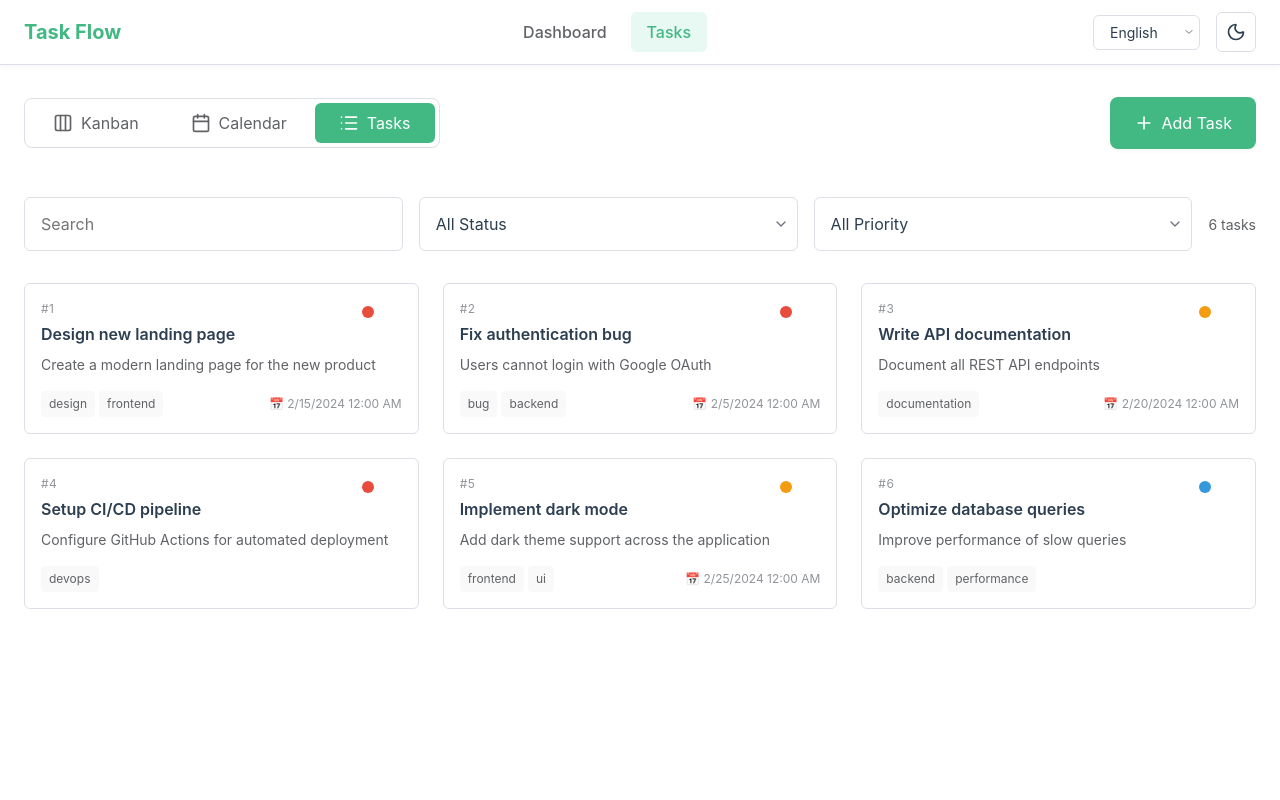
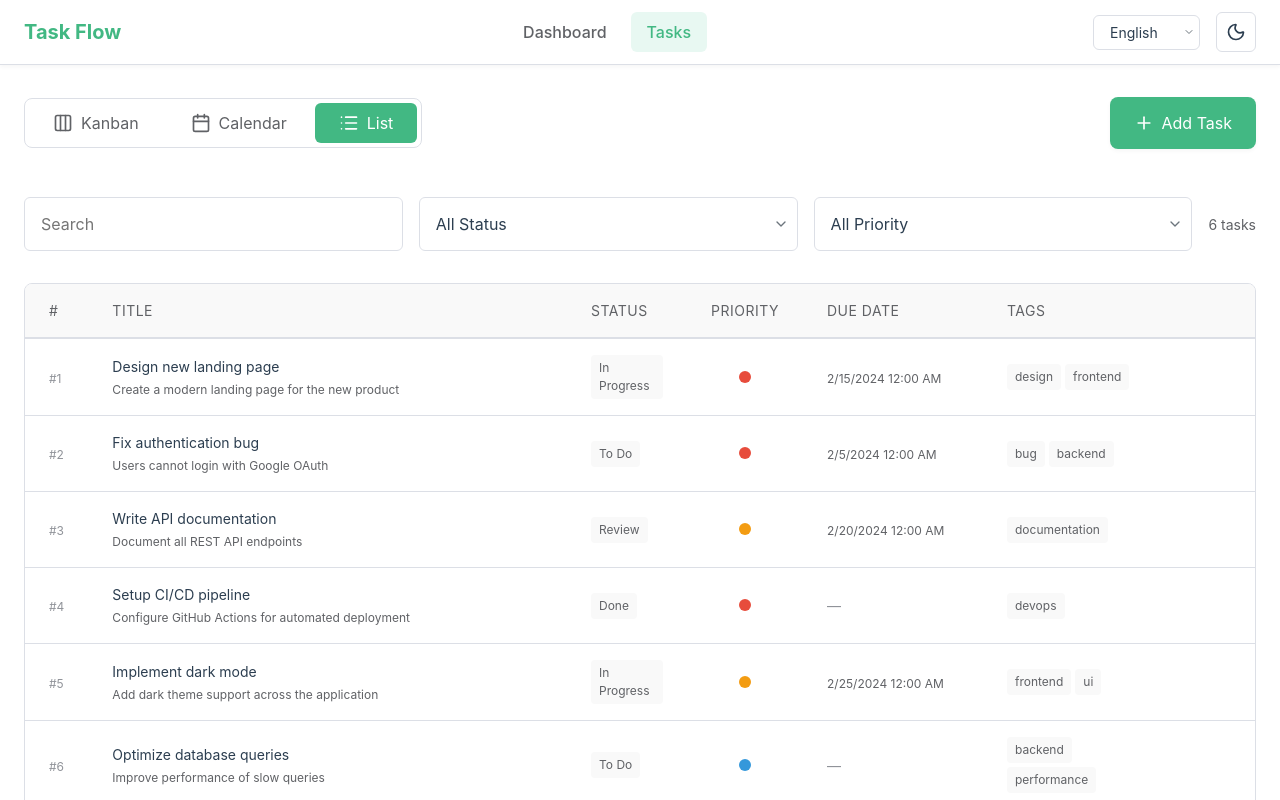
Before and after one commit to Arumyancev/task-flow, a Vue app: page /tasks/list in a window 1280 px wide. Built offline with nearby package versions, Linux system fonts and the light colour scheme; the HTML template or start-up script is replaced by a standard one.

Commit message:
add list view

```diff
--- a/src/i18n/locales/en.ts
+++ b/src/i18n/locales/en.ts
@@ -23,6 +23,7 @@ export default {
     kanban: 'Kanban',
     calendar: 'Calendar',
     tasks: 'Tasks',
+    list: 'List',
   },
   task: {
     title: 'Title',
--- a/src/i18n/locales/ru.ts
+++ b/src/i18n/locales/ru.ts
@@ -23,6 +23,7 @@ export default {
     kanban: 'Канбан',
     calendar: 'Календарь',
     tasks: 'Задачи',
+    list: 'Список',
   },
   task: {
     title: 'Название',
--- a/src/i18n/locales/zh.ts
+++ b/src/i18n/locales/zh.ts
@@ -23,6 +23,7 @@ export default {
     kanban: 'Kanban',
     calendar: 'Calendar',
     tasks: 'Tasks',
+    list: 'List',
   },
   task: {
     title: 'Title',
--- a/src/views/tasks/ListView.vue
+++ b/src/views/tasks/ListView.vue
@@ -2,7 +2,6 @@
 import { ref, computed } from 'vue'
 import { useTasksStore } from '@/stores/tasks'
 import { storeToRefs } from 'pinia'
-import TaskCard from '@/components/common/TaskCard.vue'
 import TaskFormModal from '@/components/tasks/TaskFormModal.vue'
 import ConfirmDialog from '@/components/common/ConfirmDialog.vue'
 import AppIcon from '@/components/common/AppIcon.vue'
@@ -34,6 +33,21 @@ const filteredTasks = computed(() => {
     return matchesSearch && matchesStatus && matchesPriority
   })
 })
+
+const priorityColors = {
+  [TaskPriority.LOW]: 'var(--color-info)',
+  [TaskPriority.MEDIUM]: 'var(--color-warning)',
+  [TaskPriority.HIGH]: 'var(--color-danger)',
+  [TaskPriority.URGENT]: 'var(--color-danger)',
+}
+
+function formatDate(date?: Date) {
+  if (!date) return ''
+  const d = new Date(date)
+  const dateStr = d.toLocaleDateString()
+  const timeStr = d.toLocaleTimeString([], { hour: '2-digit', minute: '2-digit' })
+  return `${dateStr} ${timeStr}`
+}
 
 async function openEditTaskModal(task: Task) {
   try {
@@ -106,15 +120,79 @@ async function handleDeleteTask(task: Task) {
       </div>
     </div>
 
-    <div class="tasks-list">
-      <TaskCard
-        v-for="task in filteredTasks"
-        :key="task.id"
-        :task="task"
-        @click="openEditTaskModal(task)"
-        @delete="handleDeleteTask(task)"
-      />
-      <div v-if="filteredTasks.length === 0" class="empty-state">
+    <div class="tasks-table">
+      <div v-if="filteredTasks.length > 0" class="table-wrapper">
+        <table class="table">
+          <thead>
+            <tr>
+              <th class="col-id">#</th>
+              <th class="col-title">{{ t('task.title') }}</th>
+              <th class="col-status">{{ t('task.status') }}</th>
+              <th class="col-priority">{{ t('task.priority') }}</th>
+              <th class="col-date">{{ t('task.dueDate') }}</th>
+              <th class="col-tags">{{ t('task.tags') }}</th>
+              <th class="col-actions"></th>
+            </tr>
+          </thead>
+          <tbody>
+            <tr
+              v-for="task in filteredTasks"
+              :key="task.id"
+              class="table-row"
+              @click="openEditTaskModal(task)"
+            >
+              <td class="col-id">
+                <span class="task-id">#{{ task.id }}</span>
+              </td>
+              <td class="col-title">
+                <div class="task-title-cell">
+                  <div class="task-title">{{ task.title }}</div>
+                  <div v-if="task.description" class="task-description">
+                    {{ task.description }}
+                  </div>
+                </div>
+              </td>
+              <td class="col-status">
+                <span class="status-badge">{{ t(`status.${task.status}`) }}</span>
+              </td>
+              <td class="col-priority">
+                <span
+                  class="priority-dot"
+                  :style="{ backgroundColor: priorityColors[task.priority] }"
+                  :title="t(`priority.${task.priority}`)"
+                ></span>
+              </td>
+              <td class="col-date">
+                <span v-if="task.dueDate" class="task-date">
+                  {{ formatDate(task.dueDate) }}
+                </span>
+                <span v-else class="no-date">—</span>
+              </td>
+              <td class="col-tags">
+                <div v-if="task.tags && task.tags.length" class="task-tags">
+                  <span v-for="tag in task.tags.slice(0, 2)" :key="tag" class="task-tag">
+                    {{ tag }}
+                  </span>
+                  <span v-if="task.tags.length > 2" class="more-tags">
+                    +{{ task.tags.length - 2 }}
+                  </span>
+                </div>
+              </td>
+              <td class="col-actions">
+                <button
+                  class="delete-btn"
+                  @click.stop="handleDeleteTask(task)"
+                  :title="t('task.deleteTask')"
+                >
+                  <AppIcon name="Trash2" :size="16" />
+                </button>
+              </td>
+            </tr>
+          </tbody>
+        </table>
+      </div>
+
+      <div v-else class="empty-state">
         <div class="empty-icon">
           <AppIcon name="Search" :size="64" stroke-width="1.5" />
         </div>
@@ -177,14 +255,181 @@ async function handleDeleteTask(task: Task) {
   box-shadow: 0 0 0 3px var(--color-primary-light);
 }
 
-.tasks-list {
-  display: grid;
-  grid-template-columns: repeat(auto-fill, minmax(350px, 1fr));
-  gap: var(--spacing-lg);
+.tasks-table {
+  background-color: var(--color-surface);
+  border: 1px solid var(--color-border);
+  border-radius: var(--radius-lg);
+  overflow: hidden;
+}
+
+.table-wrapper {
+  overflow-x: auto;
+}
+
+.table {
+  width: 100%;
+  border-collapse: collapse;
+}
+
+.table thead {
+  background-color: var(--color-background-soft);
+  border-bottom: 2px solid var(--color-border);
+}
+
+.table th {
+  padding: var(--spacing-md) var(--spacing-lg);
+  text-align: left;
+  font-size: var(--font-sm);
+  font-weight: var(--font-semibold);
+  color: var(--color-text-secondary);
+  text-transform: uppercase;
+  letter-spacing: 0.5px;
+}
+
+.table tbody tr {
+  border-bottom: 1px solid var(--color-border);
+  cursor: pointer;
+  transition: background-color var(--transition-fast);
+}
+
+.table tbody tr:hover {
+  background-color: var(--color-background-soft);
+}
+
+.table tbody tr:hover .delete-btn {
+  opacity: 1;
+  visibility: visible;
+}
+
+.table td {
+  padding: var(--spacing-md) var(--spacing-lg);
+  font-size: var(--font-sm);
+  color: var(--color-text);
+  vertical-align: middle;
+}
+
+.col-id {
+  width: 60px;
+}
+
+.col-title {
+  min-width: 250px;
+}
+
+.col-status {
+  width: 120px;
+}
+
+.col-priority {
+  width: 80px;
+  text-align: center;
+}
+
+.col-date {
+  width: 180px;
+}
+
+.col-tags {
+  width: 200px;
+}
+
+.col-actions {
+  width: 60px;
+  text-align: right;
+}
+
+.task-id {
+  font-size: var(--font-xs);
+  font-weight: var(--font-semibold);
+  color: var(--color-text-muted);
+}
+
+.task-title-cell {
+  display: flex;
+  flex-direction: column;
+  gap: var(--spacing-xs);
+}
+
+.task-title {
+  font-weight: var(--font-medium);
+  color: var(--color-text);
+}
+
+.task-description {
+  font-size: var(--font-xs);
+  color: var(--color-text-secondary);
+  overflow: hidden;
+  text-overflow: ellipsis;
+  white-space: nowrap;
+  max-width: 400px;
+}
+
+.status-badge {
+  display: inline-block;
+  padding: var(--spacing-xs) var(--spacing-sm);
+  background-color: var(--color-background-soft);
+  color: var(--color-text-secondary);
+  border-radius: var(--radius-sm);
+  font-size: var(--font-xs);
+  font-weight: var(--font-medium);
+}
+
+.priority-dot {
+  display: inline-block;
+  width: 12px;
+  height: 12px;
+  border-radius: 50%;
+}
+
+.task-date {
+  font-size: var(--font-xs);
+  color: var(--color-text-secondary);
+}
+
+.no-date {
+  color: var(--color-text-muted);
+}
+
+.task-tags {
+  display: flex;
+  gap: var(--spacing-xs);
+  flex-wrap: wrap;
+}
+
+.task-tag {
+  font-size: var(--font-xs);
+  padding: var(--spacing-xs) var(--spacing-sm);
+  background-color: var(--color-background-soft);
+  color: var(--color-text-secondary);
+  border-radius: var(--radius-sm);
+}
+
+.more-tags {
+  font-size: var(--font-xs);
+  color: var(--color-text-muted);
+}
+
+.delete-btn {
+  display: flex;
+  align-items: center;
+  justify-content: center;
+  padding: var(--spacing-xs);
+  background: none;
+  border: none;
+  border-radius: var(--radius-sm);
+  color: var(--color-text-muted);
+  cursor: pointer;
+  transition: all var(--transition-fast);
+  opacity: 0;
+  visibility: hidden;
+}
+
+.delete-btn:hover {
+  background-color: var(--color-danger-light);
+  color: var(--color-danger);
 }
 
 .empty-state {
-  grid-column: 1 / -1;
   display: flex;
   flex-direction: column;
   align-items: center;
@@ -212,8 +457,13 @@ async function handleDeleteTask(task: Task) {
     min-width: 100%;
   }
 
-  .tasks-list {
-    grid-template-columns: 1fr;
+  .col-description,
+  .col-tags {
+    display: none;
+  }
+
+  .task-description {
+    display: none;
   }
 }
 </style>
--- a/src/views/tasks/TasksLayout.vue
+++ b/src/views/tasks/TasksLayout.vue
@@ -15,7 +15,7 @@ const tasksStore = useTasksStore()
 const tabs = [
   { name: 'tasks-kanban', label: t('nav.kanban'), icon: 'Columns3' },
   { name: 'tasks-calendar', label: t('nav.calendar'), icon: 'Calendar' },
-  { name: 'tasks-list', label: t('nav.tasks'), icon: 'List' },
+  { name: 'tasks-list', label: t('nav.list'), icon: 'List' },
 ]
 
 async function openAddTaskModal() {
```
